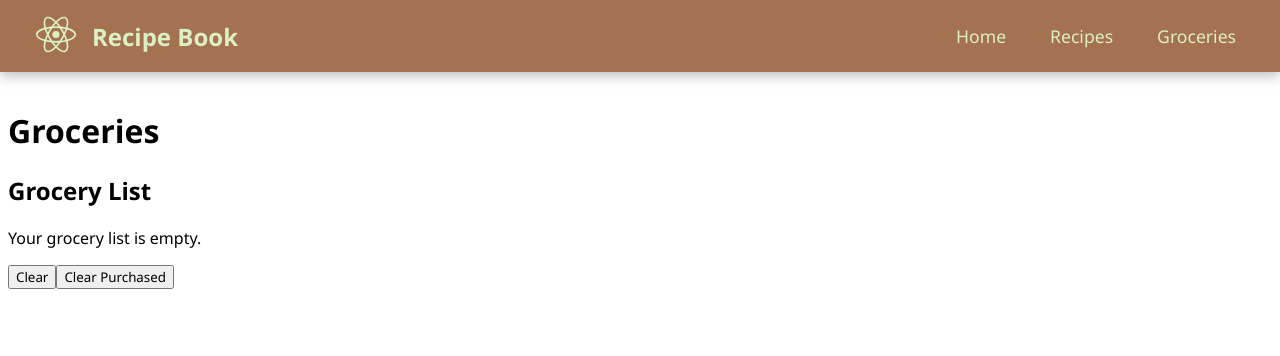
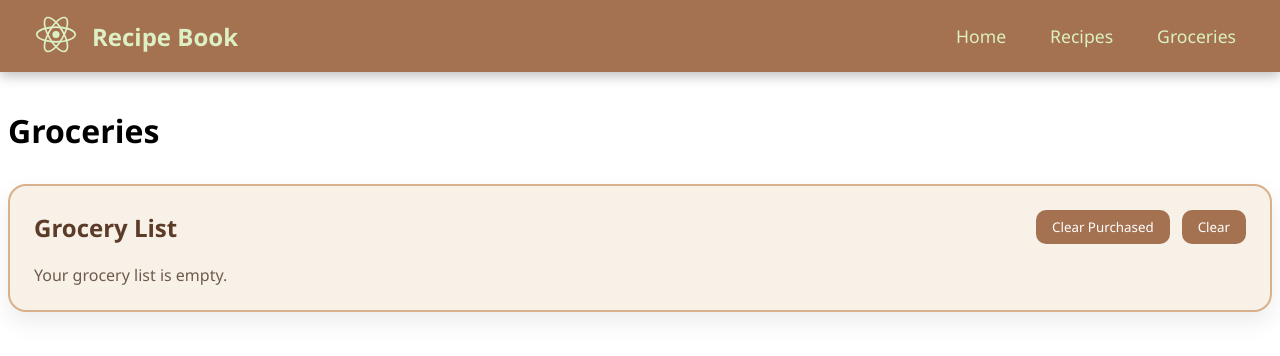
Before and after one commit to jerichomc/RecipeBook, a React (Vite) app in the folder recipe-book/: page /groceries in a window 1280 px wide. Shown: the top 356 px of the page. Built offline with nearby package versions, Linux system fonts and the light colour scheme.

Commit message:
more ui changes

```diff
--- a/recipe-book/src/pages/Groceries.jsx
+++ b/recipe-book/src/pages/Groceries.jsx
@@ -110,6 +110,7 @@ function incrementIngredient(ingredient) {
   <div className="App">
     <Navbar />
     <h1>Groceries</h1>
+
     <div className="recipe-list">
       {recipes.map((recipe) => (
         <RecipeCard
@@ -121,26 +122,41 @@ function incrementIngredient(ingredient) {
         />
       ))}
     </div>
-      <div>
+
+    <div className="grocery-panel">
+      <div className="grocery-panel-header">
         <h2>Grocery List</h2>
+        <div className="grocery-actions">
+          <button onClick={clearPurchased}>Clear Purchased</button>
+          <button onClick={clearGroceryList}>Clear</button>
+        </div>
+      </div>
+
       {groceryList && Object.keys(groceryList).length > 0 ? (
-          <ul>
+        <ul className="grocery-list">
           {Object.entries(groceryList).map(([ingredient, item]) => (
-              <li key={ingredient}>
-                <label>
+            <li key={ingredient} className="grocery-item">
+              <label className="grocery-item-main">
                 <input
                   type="checkbox"
                   checked={item.checked}
                   onChange={() => toggleIngredientChecked(ingredient)}
                 />
-                  <span className={item.checked ? "checked" : ""}>
-                    {ingredient} {item.quantity > 1 ? `x${item.quantity}` : ""}
+                <span
+                  className={item.checked ? "grocery-name checked" : "grocery-name"}
+                >
+                  {ingredient}
                 </span>
               </label>
+
+              <div className="grocery-quantity-controls">
                 <button onClick={() => decrementIngredient(ingredient)}>-</button>
+                <span className="grocery-quantity">{item.quantity}</span>
                 <button onClick={() => incrementIngredient(ingredient)}>+</button>
+              </div>
 
               <button
+                className="grocery-remove-btn"
                 onClick={() => removeIngredientFromGroceries(ingredient)}
               >
                 Remove
@@ -149,10 +165,8 @@ function incrementIngredient(ingredient) {
           ))}
         </ul>
       ) : (
-          <p>Your grocery list is empty.</p>
+        <p className="grocery-empty">Your grocery list is empty.</p>
       )}
-        <button onClick={clearGroceryList}>Clear</button>
-        <button onClick={clearPurchased}>Clear Purchased</button>
     </div>
   </div>
 );
```
Lines whose indentation alone changed are shown as unchanged.
